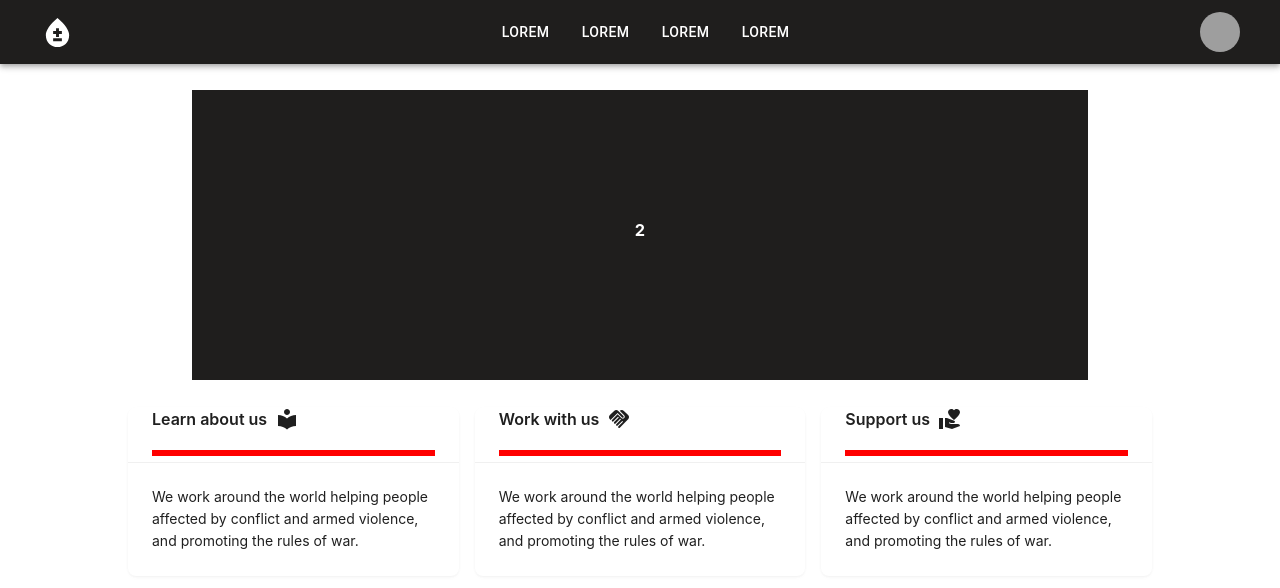
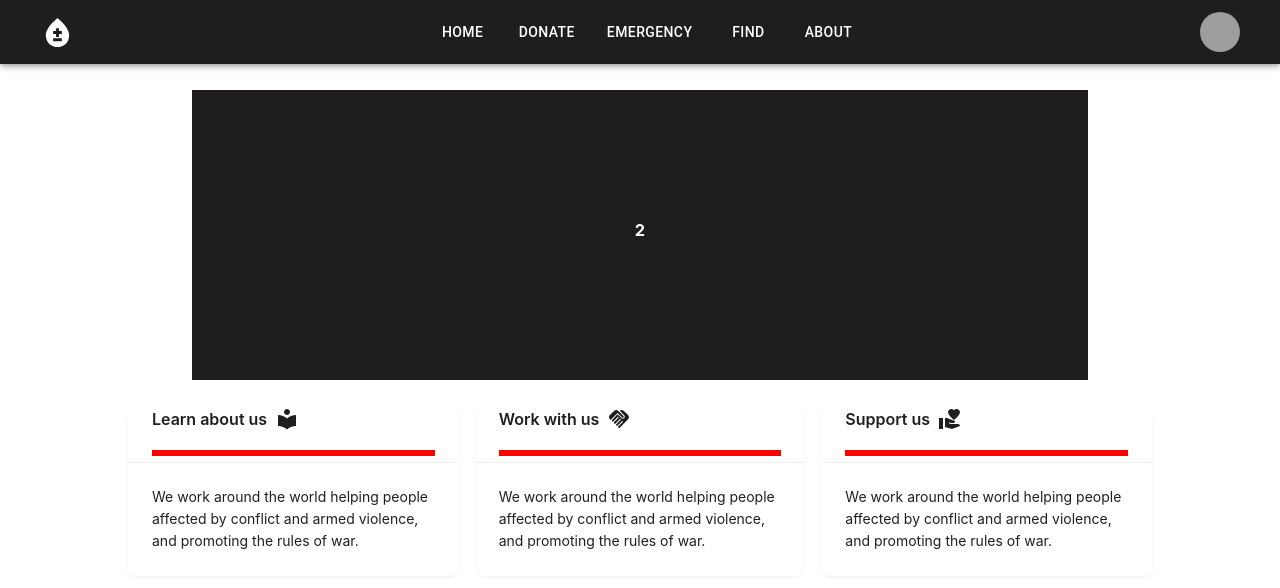
Before and after one commit to sakshyambanjade/GIVE-ME-BLOOD, a React (Create React App) app in the folder client/client/: page / in a window 1280 px wide. Shown: the top 588 px of the page. Built offline with nearby package versions, Linux system fonts and the light colour scheme; grey boxes are pictures that could not be loaded.

Commit message:
added new pages and routes

```diff
--- a/client/client/src/App.js
+++ b/client/client/src/App.js
@@ -2,6 +2,10 @@ import { Routes, Route } from "react-router-dom";
 import SignInSide from '../src/Pages/Login.tsx'
 import SignIn from '../src/Pages/Register.tsx'
 import Home from './Pages/Home.tsx'
+import About from './Pages/About.jsx'
+import Donate from './Pages/Donate.tsx'
+import Emergency from './Pages/Emergency.jsx'
+import Find from './Pages/Find.jsx'
 
 function App() {
   return (
@@ -10,6 +14,10 @@ function App() {
     <Route path="/login" element={<SignInSide/>}/>
     <Route path="/signup" element={<SignIn/>}/>
     <Route path="/" element={<Home/>}/>
+    <Route path="/find " element={<Find/>}/>
+    <Route path="/donate " element={<Donate/>}/>
+    <Route path="/about" element={<About/>}/>
+    <Route path="/emergency" element={<Emergency/>}/>
  </Routes>
    </>
   );
--- a/client/client/src/Components/Navbar.jsx
+++ b/client/client/src/Components/Navbar.jsx
@@ -13,7 +13,7 @@ import Tooltip from '@mui/material/Tooltip';
 import MenuItem from '@mui/material/MenuItem';
 import BloodtypeIcon from '@mui/icons-material/Bloodtype';
 
-const pages = ['lorem', 'lorem', 'lorem','lorem'];
+const pages = ['Home', 'Donate', 'Emergency','Find','About'];
 const settings = ['Profile', 'Account', 'Dashboard', 'Logout'];
 
 function ResponsiveAppBar() {
--- /dev/null
+++ b/client/client/src/Pages/About.jsx
@@ -0,0 +1,9 @@
+import React from 'react'
+
+function About() {
+  return (
+    <div>About</div>
+  )
+}
+
+export default About
--- /dev/null
+++ b/client/client/src/Pages/Donate.tsx
@@ -0,0 +1,9 @@
+import React from 'react'
+
+function Donate() {
+  return (
+    <div>Donate</div>
+  )
+}
+
+export default Donate
--- /dev/null
+++ b/client/client/src/Pages/Emergency.jsx
@@ -0,0 +1,9 @@
+import React from 'react'
+
+function Emergency() {
+  return (
+    <div>Emergency</div>
+  )
+}
+
+export default Emergency
--- /dev/null
+++ b/client/client/src/Pages/Find.jsx
@@ -0,0 +1,9 @@
+import React from 'react'
+
+function Find() {
+  return (
+    <div>Find</div>
+  )
+}
+
+export default Find
```
